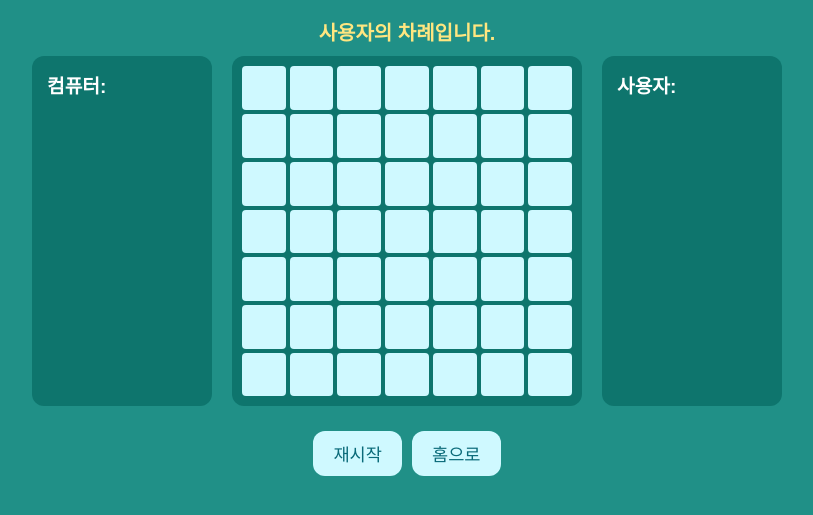
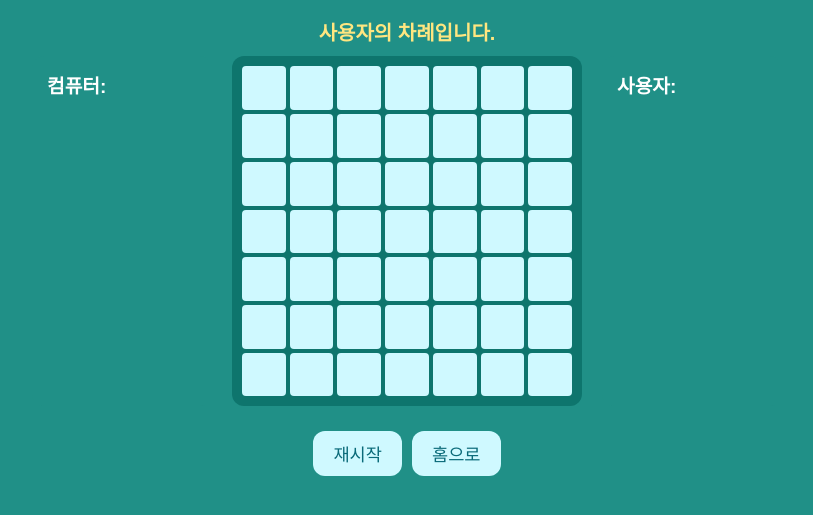
Before and after one commit to soosoohan/worzzle, a plain HTML site: page mini_kor.html in a window 1280 px wide. Shown: the part 135-650 px from the top of the page, without its empty margins (233-1046 px from the left). Drawn offline with Linux system fonts and the light colour scheme.

Commit message:
Update mini_kor.html

```diff
--- a/mini_kor.html
+++ b/mini_kor.html
@@ -129,7 +129,7 @@
 
   /* 데스크톱 점수판 */
   #npcScore, #userScore {
-    background-color: #0E756D;
+    background: #209087;
     color: #fff;
     width: 180px;
     height: 350px;
```
